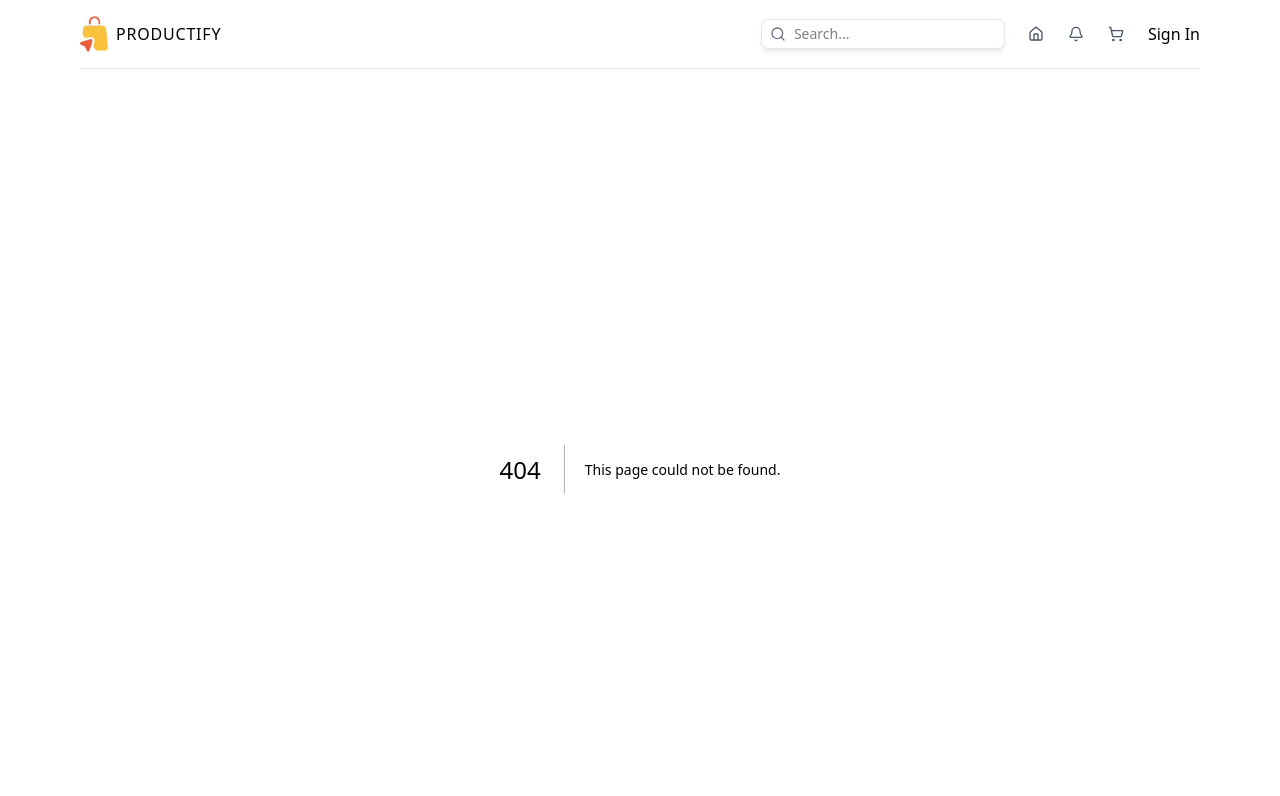
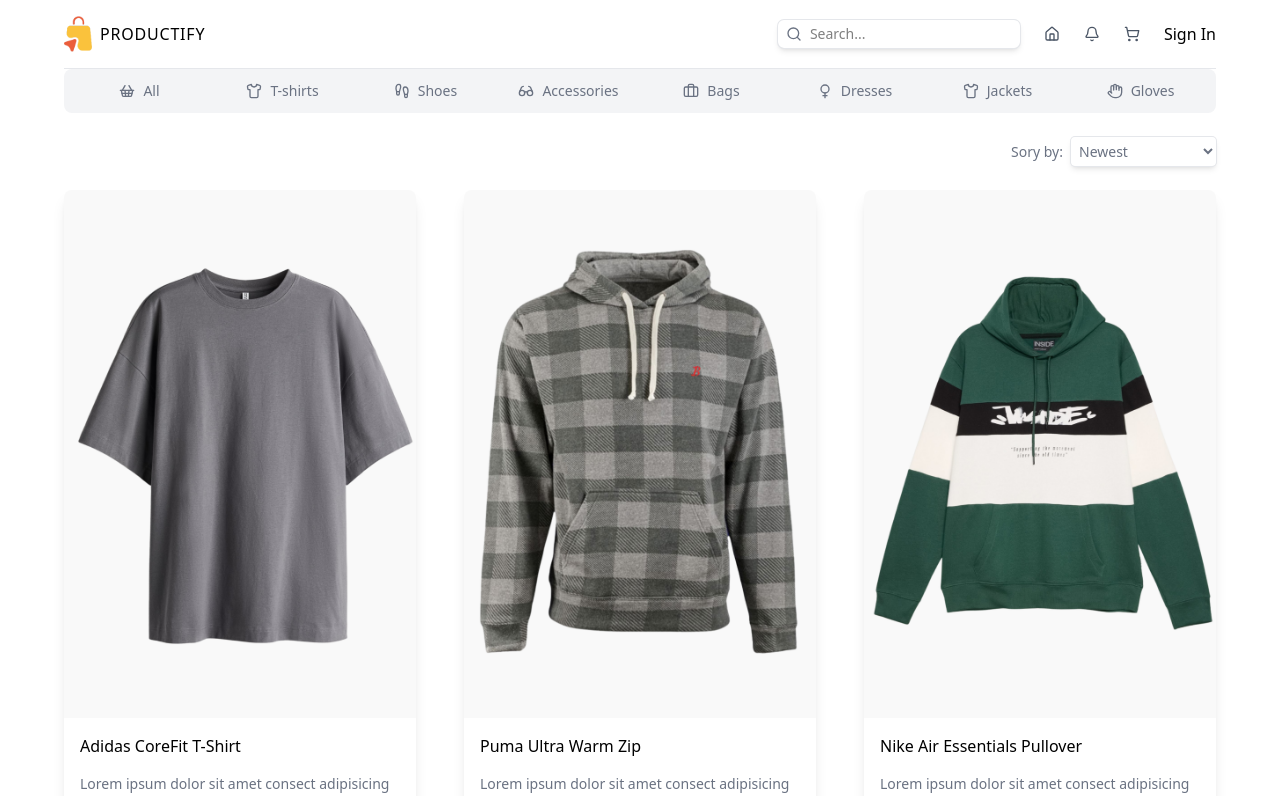
Before and after one commit to Zack289/ecom-ui, a Next.js app in the folder client/: page /products in a window 1280 px wide. Before the commit this address had no page. Shown: the top 796 px of the page. Built offline with nearby package versions, Linux system fonts and the light colour scheme.

Commit message:
Added the product page and also the selection betn them

```diff
--- a/client/src/app/layout.tsx
+++ b/client/src/app/layout.tsx
@@ -29,7 +29,7 @@
       <body
         className={`${geistSans.variable} ${geistMono.variable} antialiased`}
       >
-        <div className="mx-auto p-4 sm:max-w-xl md:max-w-2xl lg:max-w-3xl xl:max-w-6xl">
+        <div className="mx-auto p-4 sm:px-0 sm:max-w-xl md:max-w-2xl lg:max-w-3xl xl:max-w-6xl">
           <Navbar />
           {children}
           <Footer />
--- a/client/src/app/page.tsx
+++ b/client/src/app/page.tsx
@@ -6,14 +6,13 @@
 }: {
   searchParams: Promise<{ category: string }>;
 }) => {
-
-  const category = (await searchParams).category
+  const category = (await searchParams).category;
   return (
     <div className="">
       <div className="relative aspect-3/1 mb-12">
-        <Image src="/featured.png" alt="Featured product" fill />
+        <Image src="/featured.png" alt="Featured product" fill priority />
       </div>
-      <ProductList category={category}/>
+      <ProductList category={category} params="homepage"/>
     </div>
   );
 };
--- /dev/null
+++ b/client/src/app/products/page.tsx
@@ -0,0 +1,16 @@
+import ProductList from "@/component/ProductList";
+
+const ProductsPage = async ({
+  searchParams,
+}: {
+  searchParams: Promise<{ category: string }>;
+}) => {
+  const category = (await searchParams).category;
+  return (
+  <div className="">
+    <ProductList category={category} params="products"/>
+  </div>
+  )
+};
+
+export default ProductsPage;
--- /dev/null
+++ b/client/src/component/Filter.tsx
@@ -0,0 +1,33 @@
+"use client";
+
+import { usePathname, useRouter, useSearchParams } from "next/navigation";
+
+const Filter = () => {
+  const SearchParams = useSearchParams();
+  const router = useRouter();
+  const pathName = usePathname(); //give the current path
+
+  const handleFilter = (value: string) => {
+    const params = new URLSearchParams(SearchParams);
+    params.set("sort", value);
+    router.push(`${pathName}?${params.toString()}`, { scroll: false });
+  };
+  return (
+    <div className="flex items-center justify-end gap-2 text-sm text-gray-500 my-6">
+      <span>Sory by:</span>
+      <select
+        name="sort"
+        id="sort"
+        className="ring-1 ring-gray-200 shadow-md p-1 rounded-sm"
+        onChange={(e) => handleFilter(e.target.value)}
+      >
+        <option value="newest">Newest</option>
+        <option value="oldest">Oldest</option>
+        <option value="desc">Price: Low to high</option>
+        <option value="asc">Price: High to low</option>
+      </select>
+    </div>
+  );
+};
+
+export default Filter;
--- a/client/src/component/Footer.tsx
+++ b/client/src/component/Footer.tsx
@@ -18,26 +18,26 @@
 
       <div className="flex flex-col gap-4 text-sm text-gray-400 items-center md:items-start">
         <p className="text-sm text-amber-50">Links</p>
-        <Link href="/">Homepage</Link>
-        <Link href="/">Contact</Link>
-        <Link href="/">Terms of Service</Link>
-        <Link href="/">Privacy Policy</Link>
+        <Link href="/" className="hover:text-gray-100">Homepage</Link>
+        <Link href="/" className="hover:text-gray-100">Contact</Link>
+        <Link href="/" className="hover:text-gray-100">Terms of Service</Link>
+        <Link href="/" className="hover:text-gray-100">Privacy Policy</Link>
       </div>
 
       <div className="flex flex-col gap-4 text-sm text-gray-400 items-center md:items-start">
         <p className="text-sm text-amber-50">Links</p>
-        <Link href="/">All Products</Link>
-        <Link href="/">New Arrivals</Link>
-        <Link href="/">Best Sellers</Link>
-        <Link href="/">Sale</Link>
+        <Link href="/" className="hover:text-gray-100">All Products</Link>
+        <Link href="/" className="hover:text-gray-100">New Arrivals</Link>
+        <Link href="/" className="hover:text-gray-100">Best Sellers</Link>
+        <Link href="/" className="hover:text-gray-100">Sale</Link>
       </div>
 
       <div className="flex flex-col gap-4 text-sm text-gray-400 items-center md:items-start">
         <p className="text-sm text-amber-50">Links</p>
-        <Link href="/">About</Link>
-        <Link href="/">Contact</Link>
-        <Link href="/">Blog</Link>
-        <Link href="/">Affiliate Program</Link>
+        <Link href="/" className="hover:text-gray-100">About</Link>
+        <Link href="/" className="hover:text-gray-100">Contact</Link>
+        <Link href="/" className="hover:text-gray-100">Blog</Link>
+        <Link href="/" className="hover:text-gray-100">Affiliate Program</Link>
       </div>
     </div>
   );
--- a/client/src/component/ProductCard.tsx
+++ b/client/src/component/ProductCard.tsx
@@ -77,7 +77,7 @@
                   }
                 >
                   <div
-                    className="w-3.5 h-3.5] rounded-full"
+                    className="w-3.5 h-3.5 rounded-full"
                     style={{ backgroundColor: color }}
                   />
                 </div>
--- a/client/src/component/ProductList.tsx
+++ b/client/src/component/ProductList.tsx
@@ -2,6 +2,7 @@
 import Categories from "./Categories";
 import ProductCard from "./ProductCard";
 import Link from "next/link";
+import Filter from "./Filter";
 
 // TEMPORARY
 const products: ProductsType = [
@@ -115,17 +116,25 @@
   },
 ];
 
-const ProductList = ({category}: {category: string}) => {
+const ProductList = ({ category, params }: { category: string, params: "homepage" | "products" }) => {
   return (
     <div className="w-full">
       <Categories />
+
+      {params === "products" && <Filter />}
+
       <div className="grid grid-cols-1 sm:grid-cols-2 xl:grid-cols-3 2xl:grid-cols-4 gap-12">
         {products.map((product) => (
           <ProductCard key={product.id} product={product} />
         ))}
       </div>
 
-      <Link href={category ? `/products/?category=${category}` : "/products"} className="flex justify-end mt-4 underline text-sm text-gray-500">View all products</Link>
+      <Link
+        href={category ? `/products/?category=${category}` : "/products"}
+        className="flex justify-end mt-4 underline text-sm text-gray-500 hover:text-blue-500"
+      >
+        View all products
+      </Link>
     </div>
   );
 };
```
